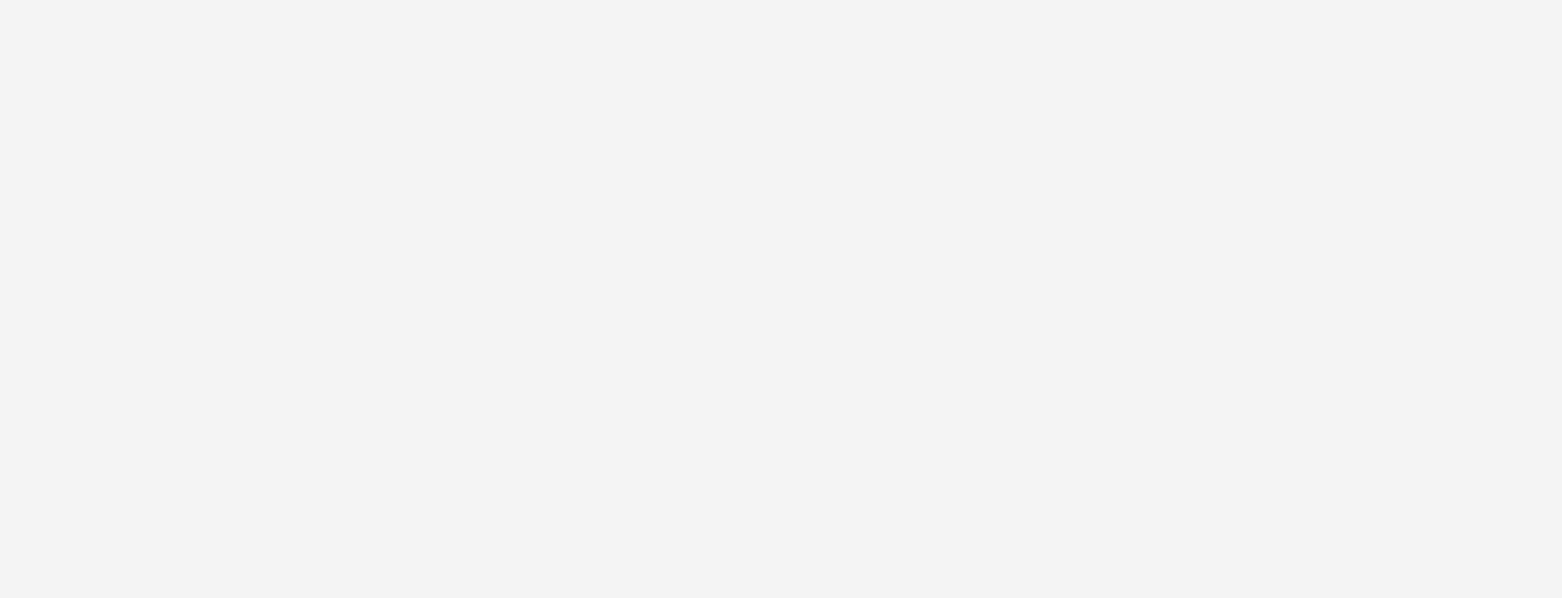
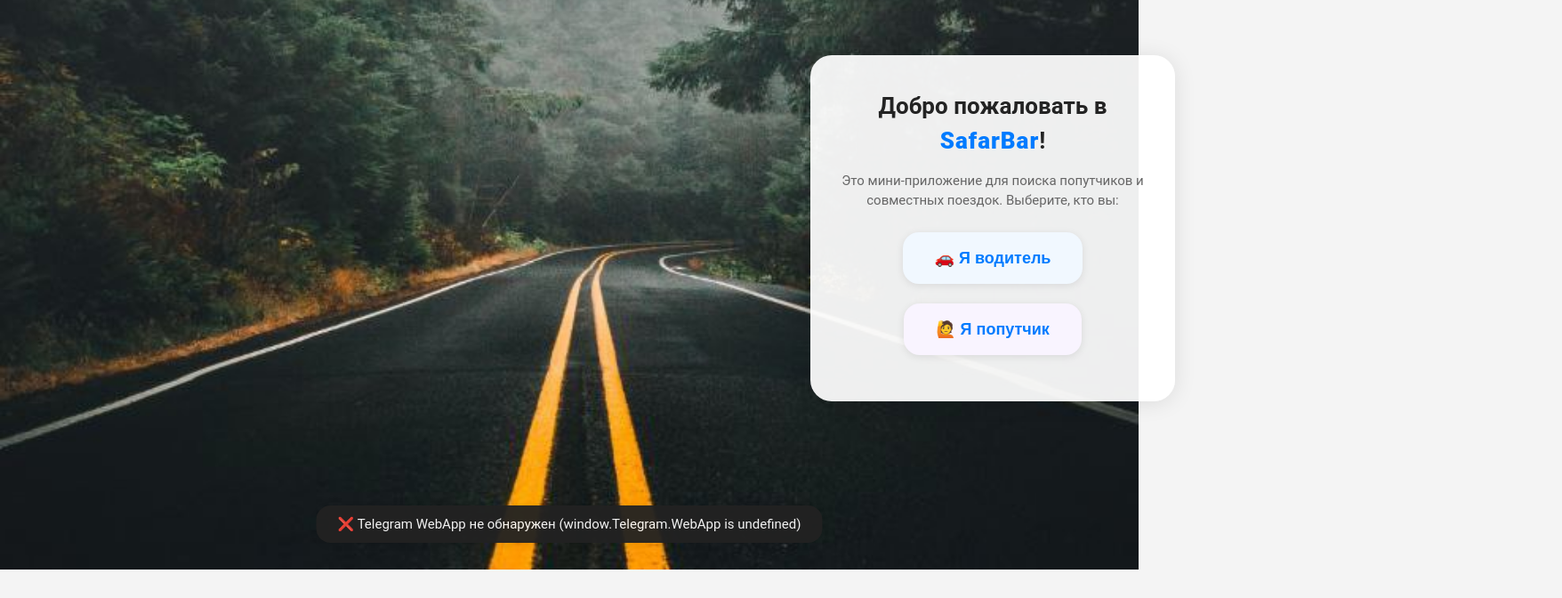
Before and after one commit to ragshata/frontend-carshare, a Vue app: page / in a window 1280 px wide. Shown: the part 160-832 px from the top of the page at 89% size, 1756 px wide, since content can reach past the window. Before the commit the page ends 800 px from the top, so only its background shows below. Built offline with nearby package versions, Linux system fonts and the light colour scheme.

Commit message:
новый апишник\

```diff
--- a/src/App.vue
+++ b/src/App.vue
@@ -1,3 +1,10 @@
+<template>
+  <SplashScreen v-if="showSplash" @done="onSplashDone" />
+  <div v-else class="container">
+    <router-view />
+    <div v-if="logMessage" class="tg-log">{{ logMessage }}</div>
+  </div>
+</template>
 <script setup lang="ts">
 import { ref, onMounted } from 'vue';
 import { useRouter } from 'vue-router';
--- a/src/router/index.ts
+++ b/src/router/index.ts
@@ -11,7 +11,7 @@ const routes: Array<RouteRecordRaw> = [
   { path: '/search-results', name: 'SearchResults', component: () => import('@/pages/SearchResults.vue'), },
   { path: '/trip/:id', name: 'TripDetails', component: () => import('@/pages/TripDetails.vue'),},
   { path: '/manage-trips', name: 'ManageTrips', component: () => import('@/pages/ManageTrips.vue'), },
-  { path: '/rate/:tripId', name: 'RateDriver', component: () => import('@/pages/RateDriver.vue'),},
+  { path: '/rate/:id', name: 'RateDriver', component: () => import('@/pages/RateDriver.vue'),},
   { path: '/edit-trip', name: 'EditTrip', component: () => import('@/pages/EditTrip.vue'),},
   { path: '/my-bookings', name: 'MyBookings', component: () => import('@/pages/MyBookings.vue'),},
   { path: '/user-edit-trip', name: 'UserEditTrip', component: () => import('@/pages/UserEditTrip.vue')},
```
